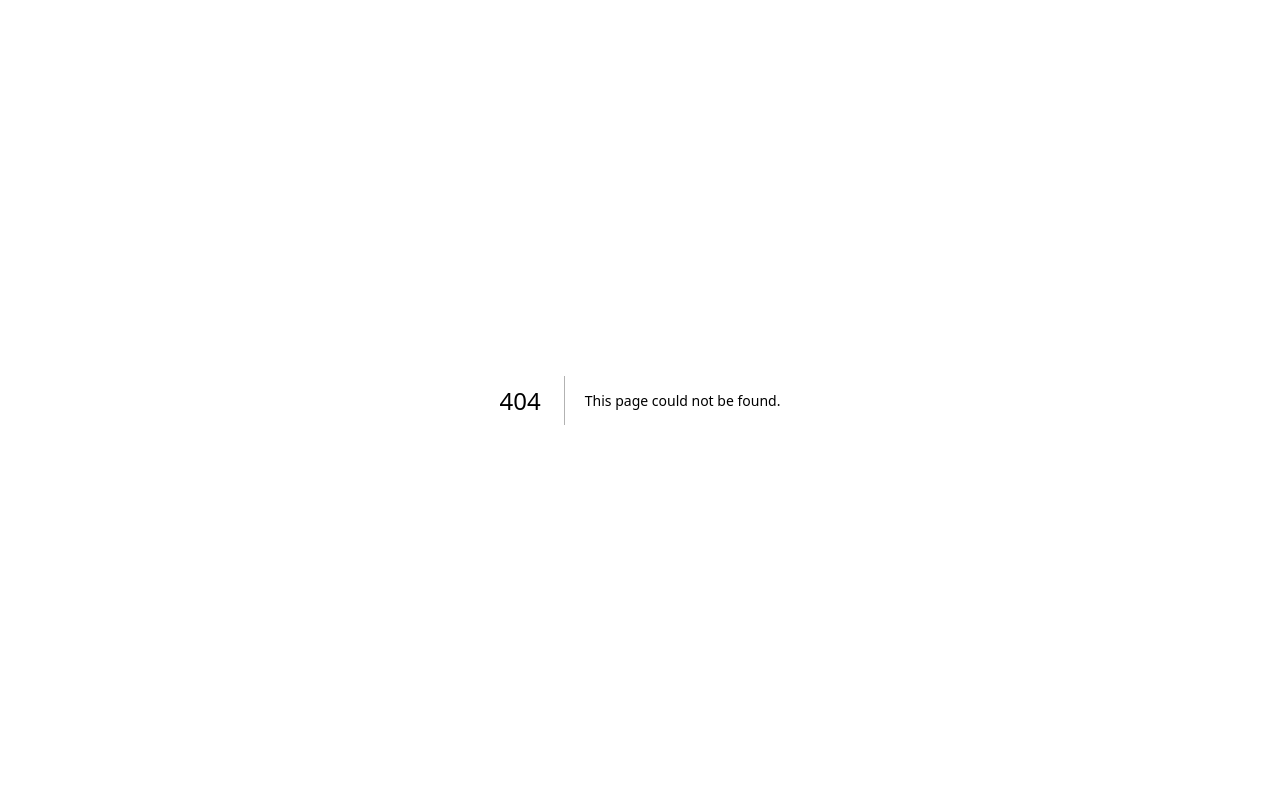
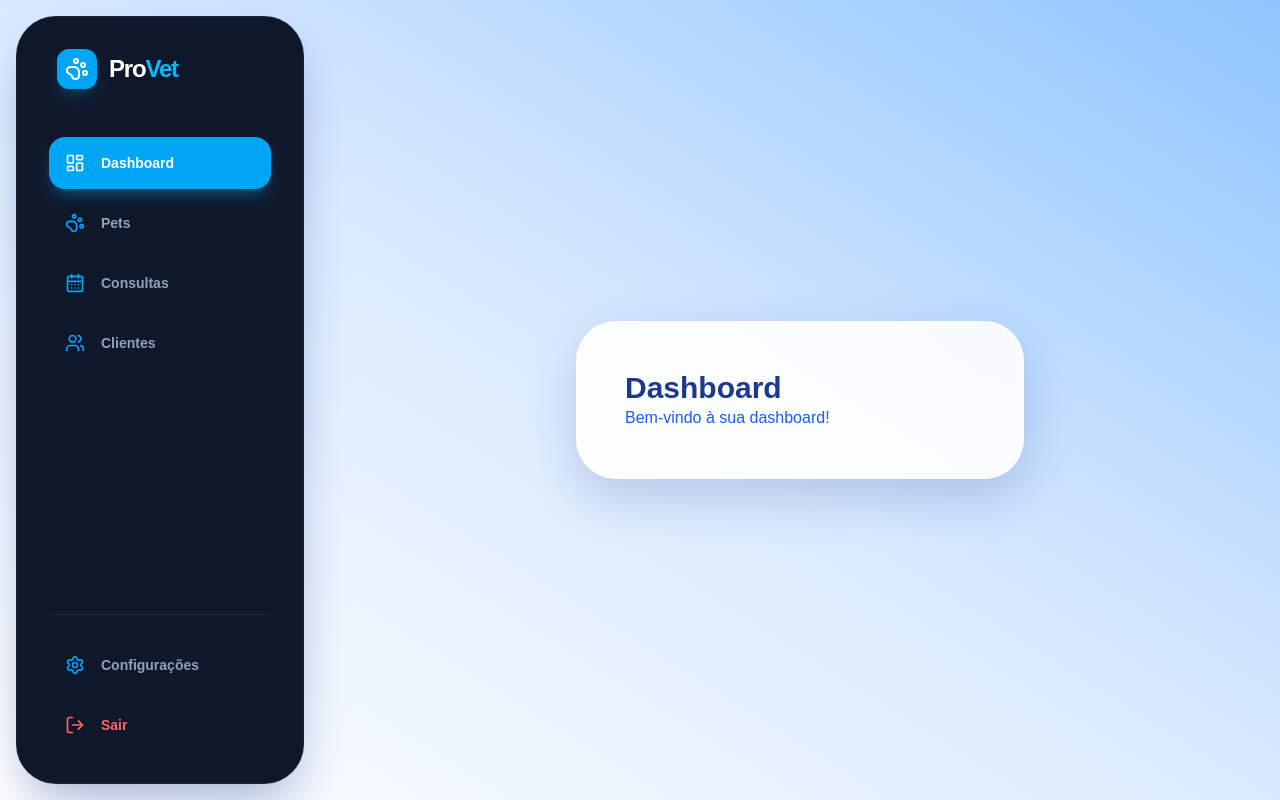
Before and after one commit to Juholiver/provet, a Next.js app: page /dashboard in a window 1280 px wide. Before the commit this address had no page. Built offline with nearby package versions, Linux system fonts and the light colour scheme.

Commit message:
ädcionando sibar

```diff
--- /dev/null
+++ b/app/_components/Sidebar.tsx
@@ -0,0 +1,57 @@
+import { LayoutDashboard, PawPrint, CalendarDays, Users, LogOut, Settings } from 'lucide-react';
+
+export default function Sidebar() {
+  return (
+    <aside className="w-72 bg-[#0f172a] min-h-[calc(100vh-2rem)] m-4 rounded-[2.5rem] flex flex-col p-8 text-white shadow-2xl shadow-blue-900/40 border border-white/5">
+
+      {/* Logo Section */}
+      <div className="flex items-center gap-3 mb-12 px-2">
+        <div className="bg-sky-500 p-2 rounded-xl shadow-lg shadow-sky-500/20">
+          <PawPrint size={24} className="text-white" />
+        </div>
+        <h1 className="text-2xl font-black tracking-tighter">
+          Pro<span className="text-sky-400">Vet</span>
+        </h1>
+      </div>
+
+      {/* Navigation */}
+      <nav className="flex-1 space-y-2">
+        <SidebarItem icon={<LayoutDashboard size={20} />} label="Dashboard" active />
+        <SidebarItem icon={<PawPrint size={20} />} label="Pets" />
+        <SidebarItem icon={<CalendarDays size={20} />} label="Consultas" />
+        <SidebarItem icon={<Users size={20} />} label="Clientes" />
+      </nav>
+
+      {/* Footer Section (Ajustes e Sair) */}
+      <div className="mt-auto pt-6 border-t border-slate-700/50 space-y-2">
+        <SidebarItem icon={<Settings size={20} />} label="Configurações" />
+        <button className="w-full flex items-center gap-4 px-4 py-4 rounded-2xl font-bold text-red-400 hover:bg-red-500/10 transition-all active:scale-95 group">
+          <LogOut size={20} className="group-hover:translate-x-1 transition-transform" />
+          <span className="text-sm">Sair</span>
+        </button>
+      </div>
+    </aside>
+  );
+}
+
+/**
+ * Componente interno para os itens do Menu
+ * (Melhora a manutenção e organização)
+ */
+function SidebarItem({ icon, label, active = false }: { icon: React.ReactNode, label: string, active?: boolean }) {
+  return (
+    <a
+      href="#"
+      className={`flex items-center gap-4 px-4 py-4 rounded-2xl font-bold transition-all active:scale-95 ${
+        active
+          ? "bg-sky-500 text-white shadow-lg shadow-sky-500/30"
+          : "text-slate-400 hover:bg-slate-800 hover:text-white"
+      }`}
+    >
+      <span className={active ? "text-white" : "text-sky-500"}>
+        {icon}
+      </span>
+      <span className="text-sm">{label}</span>
+    </a>
+  );
+}
--- /dev/null
+++ b/app/dashboard/page.tsx
@@ -0,0 +1,23 @@
+import Sidebar from "../_components/Sidebar";
+
+export default function Dashboard() {
+    return (
+    // Adicionamos "flex-row" para garantir que fiquem lado a lado
+    <main className="flex min-h-screen bg-gradient-to-tr from-white via-blue-100 to-blue-300">
+
+      {/* 1. Sidebar primeiro para ficar na esquerda */}
+      <Sidebar />
+
+      {/* 2. Área de Conteúdo (ocupa o resto do espaço com flex-1) */}
+      <div className="flex-1 flex items-center justify-center p-4">
+
+        {/* O seu Card de boas-vindas */}
+        <div className="w-full max-w-md rounded-[2.5rem] bg-white/90 p-8 shadow-[0_20px_50px_rgba(30,58,138,0.2)] backdrop-blur-md border border-white/50 md:p-12">
+          <h1 className="text-3xl font-bold text-blue-900">Dashboard</h1>
+          <p className="text-blue-600">Bem-vindo à sua dashboard!</p>
+        </div>
+
+      </div>
+    </main>
+  );
+}
--- a/package.json
+++ b/package.json
@@ -9,6 +9,7 @@
     "lint": "eslint"
   },
   "dependencies": {
+    "lucide-react": "^0.577.0",
     "next": "16.1.6",
     "react": "19.2.3",
     "react-dom": "19.2.3"
```
Also changed, not shown: 1 other file (tests, documents, lock files or other folders).
